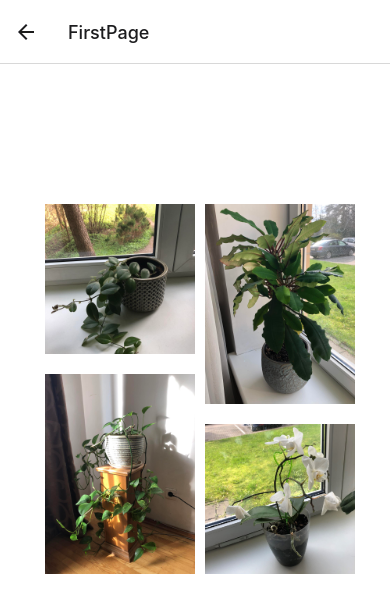
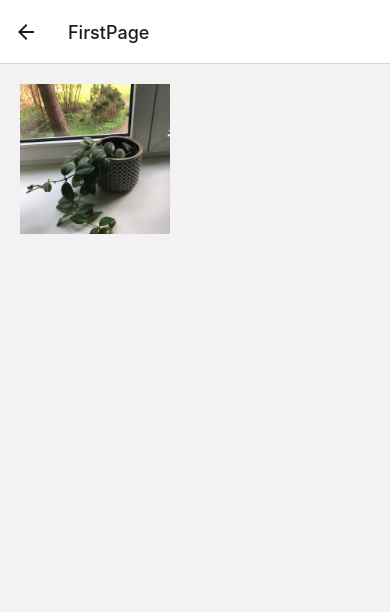
Before and after one commit to Margarita-P/Plant-app, a React Native app: screen /FirstPage in a window 390 px wide. Shown: the top 612 px of the page. Built offline with nearby package versions, Linux system fonts and the light colour scheme.

Commit message:
Update FirstPage.js

```diff
--- a/FirstPage.js
+++ b/FirstPage.js
@@ -1,75 +1,56 @@
-import { StatusBar } from 'expo-status-bar';
 import React from 'react';
-import { StyleSheet, Text, View, Image, TouchableHighlight} from 'react-native';
+import { View, Text, TouchableOpacity, Modal, Image } from 'react-native';
 
-export default function FirstPage(navigation) {
-  return (
-    <View style={styles.container}>
-      <StatusBar style="auto" />
+const FirstPage = () => {
+  const [modalVisible, setModalVisible] = React.useState(false);
 
-        <TouchableHighlight onPress={() => navigation.navigate('SecondPage')}>
-          <Image
-            style={styles.lipstickPlant}
-            source={require('./assets/lipstickplant.jpg')}
-          />
-        </TouchableHighlight>
-        <TouchableHighlight onPress={() => navigation.navigate('WelcomeScreen')}>
-          <Image
-            style={styles.fiddleTree}
-            source={require('./assets/fiddleLeafTree.jpg')}
-          />
-        </TouchableHighlight>
-        <TouchableHighlight onPress={() => navigation.navigate('WelcomeScreen')}>
-          <Image
-            style={styles.devilsIvy}
-            source={require('./assets/devilsIvy.jpg')}
-          />
-        </TouchableHighlight>
-        <TouchableHighlight onPress={() => navigation.navigate('WelcomeScreen')}>
-          <Image
-            style={styles.orchid}
-            source={require('./assets/orchid.jpg')}
-          />
-        </TouchableHighlight>
-    </View>
-  );
+  const handleImagePress = () => {
+    setModalVisible(!modalVisible);
+  };
 
-}
-
-const styles = StyleSheet.create({
+  const styles = {
     container: {
       flex: 1,
-    backgroundColor: '#fff',
       alignItems: 'center',
       justifyContent: 'center',
+    },
+    modalContainer: {
+      flex: 1,
+      justifyContent: 'center',
+      alignItems: 'center',
+      backgroundColor: 'rgba(0, 0, 0, 0.5)',
+    },
+    lipstickPlantContainer: {
+      position: 'absolute',
+      top: 20,
+      left: 20,
+      zIndex: 1,
     },
     lipstickPlant: {
       width: 150,
       height: 150,
-    position: 'absolute',
-    right:     0,
-    bottom:     100 ,
     },
-  fiddleTree: {
-    width: 150,
-    height: 200,
-    position: 'absolute',
-    left:     10,
-    bottom:     50 ,
-  },
-  devilsIvy: {
-    width: 150,
-    height: 200,
-    position: 'absolute',
-    right:     0,
-    bottom:     -120 ,
-  },
-  orchid: {
-    width: 150,
-    height: 150,
-    position: 'absolute',
-    left:     10,
-    bottom:     -120 ,
-  }
+  };
 
-});
+  return (
+    <View style={styles.container}>
+      <TouchableOpacity onPress={handleImagePress} style={styles.lipstickPlantContainer}>
+        <Image  source={require('./assets/lipstickplant.jpg')} style={styles.lipstickPlant} />
+      </TouchableOpacity>
+
+      <Modal
+        visible={modalVisible}
+        animationType="slide"
+        transparent={true}
+        onRequestClose={() => setModalVisible(false)}
+      >
+        <View style={styles.modalContainer}>
+          <Text>This is the pop-up page!</Text>
+          {/* Add more content here */}
+        </View>
+      </Modal>
+    </View>
+  );
+};
+
+export default FirstPage;
```
Lines whose indentation alone changed are shown as unchanged.
